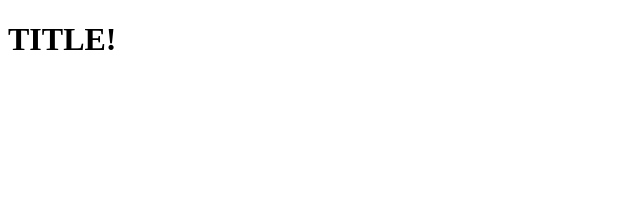
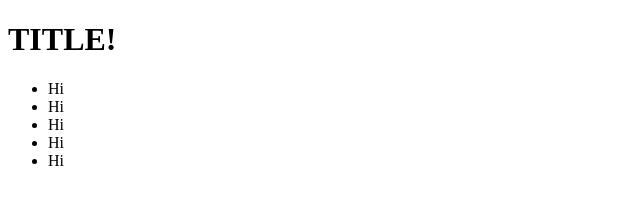
Before and after one commit to Unmiii/Learning-Git, a plain HTML site: page index.html in a window 1280 px wide. Shown: the whole page, without its empty margins (0-640 px from the left). Drawn offline with Linux system fonts and the light colour scheme.

Commit message:
Added some content about greetings

```diff
--- a/index.html
+++ b/index.html
@@ -8,5 +8,15 @@
 	<header>
 		<h1>TITLE!</h1>
 	</header>
+
+	<section>
+		<ul>
+			<li>Hi</li>
+			<li>Hi</li>
+			<li>Hi</li>
+			<li>Hi</li>
+			<li>Hi</li>
+		</ul>
+	</section>
 </body>
 </html>
```
